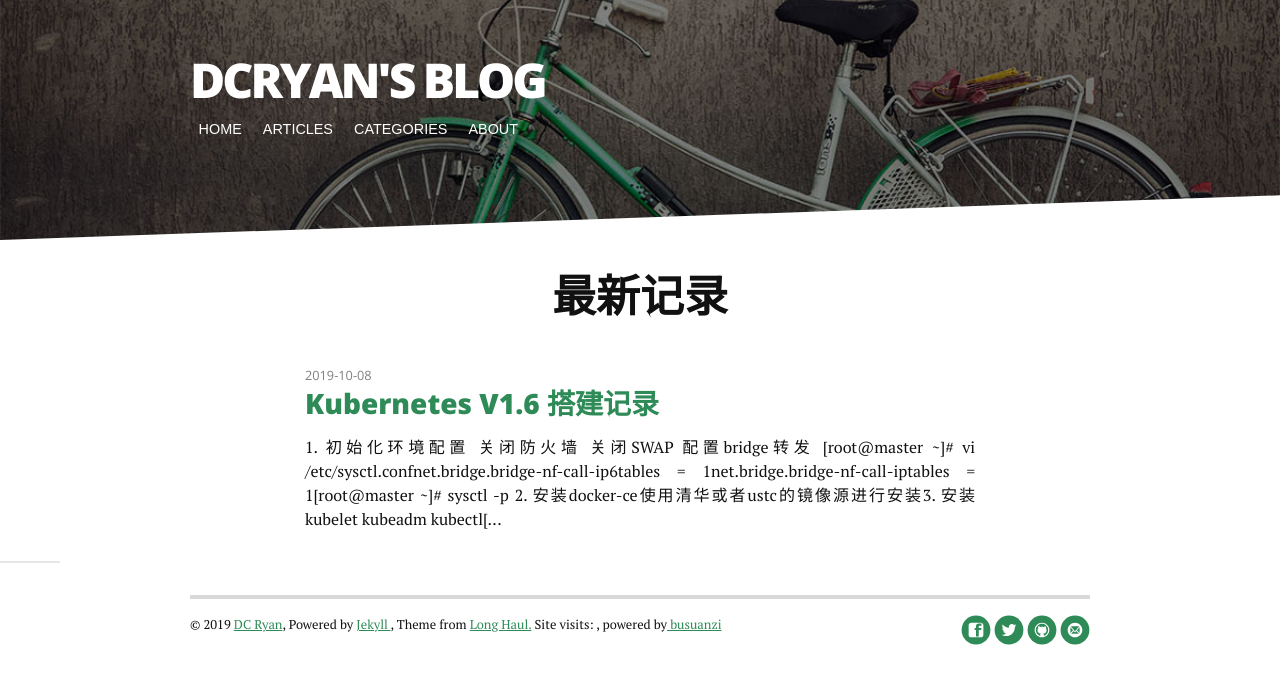
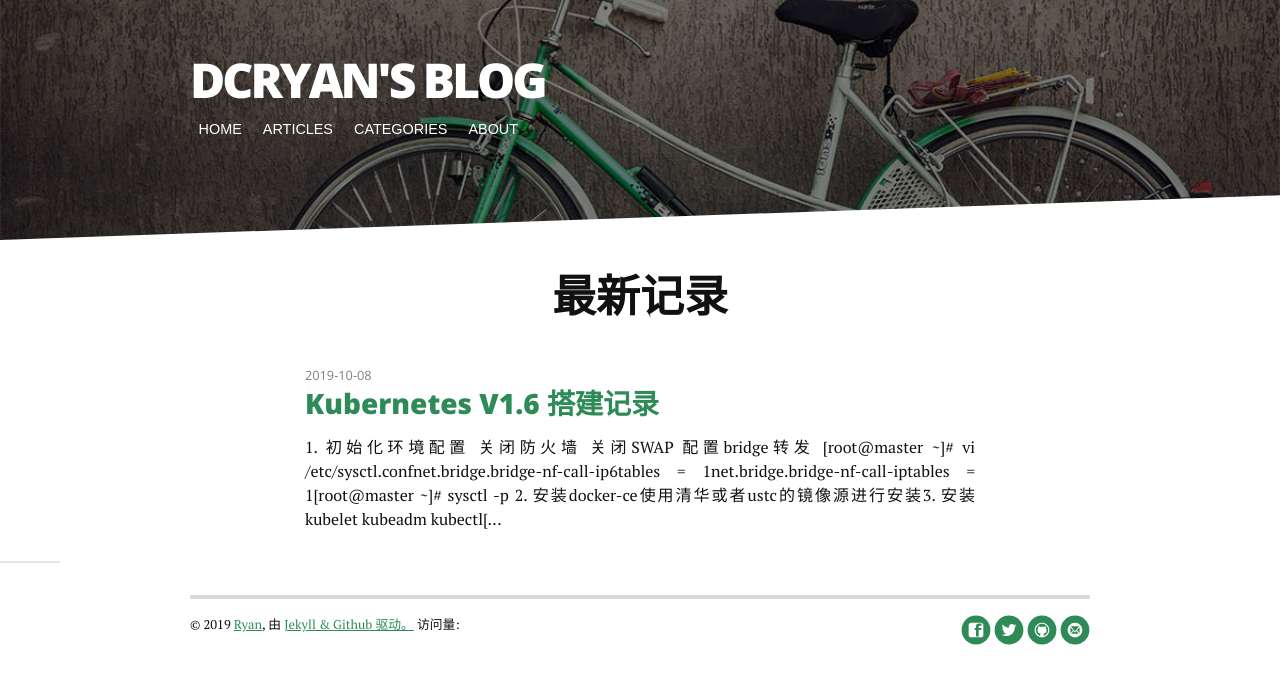
Before and after one commit to halcity/halcity.github.io, a Jekyll site: the page built from index.html, in a window 1280 px wide. Shown: the top 684 px of the page. Built offline with Jekyll 4.4.1, drawn with Linux system fonts in a browser that asks for light colours; nearby versions of some CDN libraries; the list of posts is cut into pages by our own code; comment, search, counter and statistics services are not loaded.

Commit message:
Update footer.html

```diff
--- a/_includes/footer.html
+++ b/_includes/footer.html
@@ -1,15 +1,11 @@
 <div class="footer">
    <div class="container">
       <p class="copy">&copy; {{ site.time | date: '%Y' }}
-      <a href="https://dcryan.com">DC Ryan</a>, Powered by
-      <a href="http://jekyllrb.com">Jekyll </a>, Theme from
-      <a href="https://github.com/brianmaierjr/long-haul"> Long Haul.</a>
-
+      <a href="https://dcryan.com">Ryan</a>, 由
+      <a href="http://jekyllrb.com">Jekyll & Github 驱动。</a>
       <script async src="//busuanzi.ibruce.info/busuanzi/2.3/busuanzi.pure.mini.js"></script>
-      <span id="busuanzi_container_site_pv"> Site visits:
-          <span id="busuanzi_value_site_pv"></span>, powered by<a href="http://busuanzi.ibruce.info/"> busuanzi</a>
-      </span>
-
+      <span id="busuanzi_container_site_pv"> 访问量:
+          <span id="busuanzi_value_site_pv"></span>
       </p>
 
       <div class="footer-links">
```
